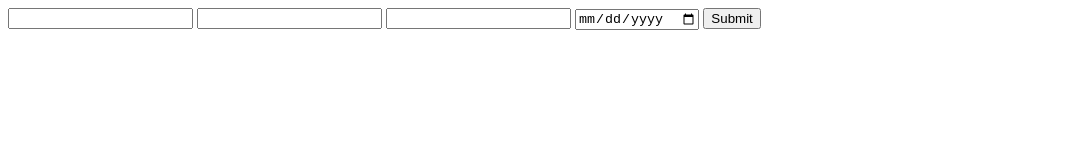
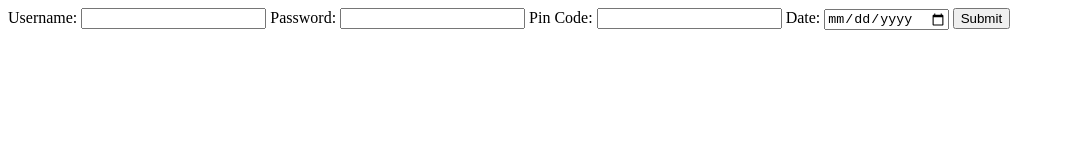
Before and after one commit to Axurj/formInputs, a plain HTML site: page index.html in a window 1280 px wide. Shown: the whole page, without its empty margins (0-1065 px from the left). Drawn offline with Linux system fonts and the light colour scheme.

Commit message:
Added new labels to inputs

```diff
--- a/index.html
+++ b/index.html
@@ -4,9 +4,13 @@
 <body>
     <div>
         <form id= "inputForm">
+            <label> Username: </label>
             <input type="text" id= "username" name= "nameCase">
+            <label> Password: </label>
             <input type="password" id= "pass" name= "passCase">
+            <label> Pin Code: </label>
             <input type="number" id= "num" name= "numCase">
+            <label> Date: </label>
             <input type="date" id= "dateOf" name= "dateCase">
             <input type="submit" value= "Submit">
         </form>
```
